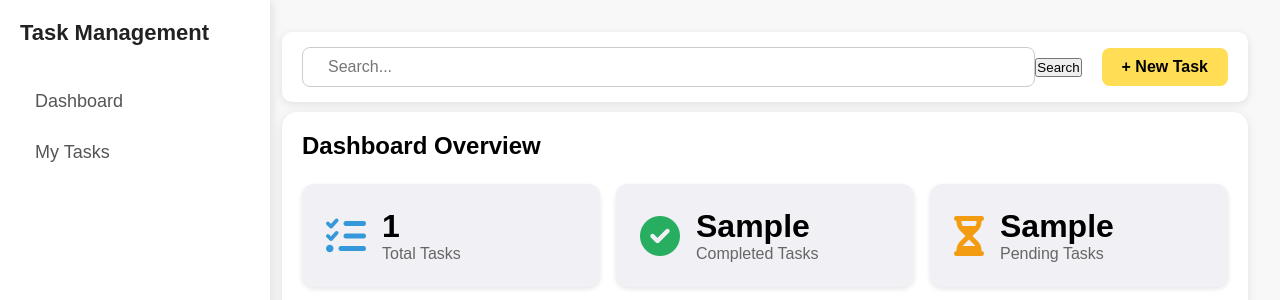
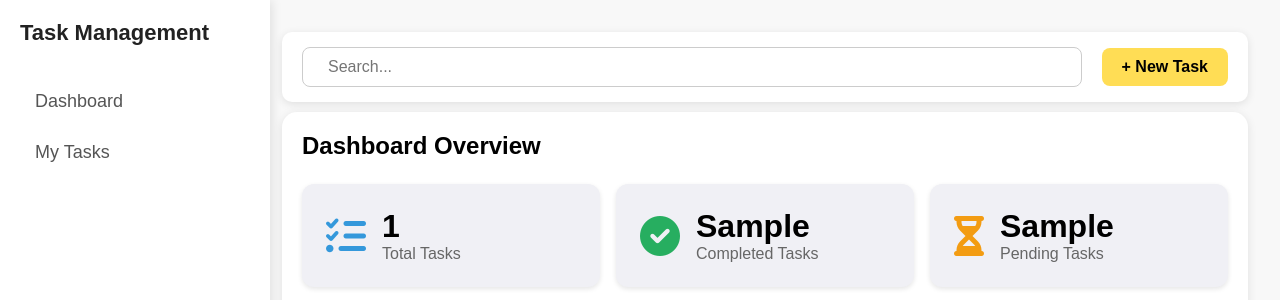
Before and after one commit to Difarnox/apptaskmanajer, a Flask app: template templates/dashboard.html in a window 1280 px wide. Shown: the top 300 px of the page. Run offline with Flask 3, Linux system fonts and the light colour scheme; the template is opened without the code that fills it: most values are stand-ins (such as "Sample title", 1, 10 or a date in 2020); some libraries are stand-ins or nearby versions.

Commit message:
Update dashboard.html

```diff
--- a/templates/dashboard.html
+++ b/templates/dashboard.html
@@ -26,8 +26,7 @@
     <div class="main-content">
         <header>
             <div class="search-container">
-                <input id="search-input" type="text" placeholder="Search...">
-                <button id="search-btn">Search</button>
+                <input type="text" placeholder="Search...">
             </div>
             <button id="add-task-btn" class="new-task">+ New Task</button>
         </header>
@@ -89,7 +88,7 @@
                 <div class="task-card">
                     <div class="task-header">
                         <span class="task-title">{{ task.title }}</span>
-                        <span class="task-category category-{{ task.category | lower }}">{{ task.category or 'No Category' }}</span>
+                        <span class="task-category category-{{ task.category | lower }}">{{ task.category }}</span>
                     </div>
                     <p class="task-info">{{ task.description or "No description" }}</p>
                     <p class="task-info">📅 {{ task.deadline.strftime('%d %b %Y') if task.deadline else "No Deadline" }}</p>
@@ -106,6 +105,7 @@
             </div>
         </div>
 
+
         <!-- Log Out Content -->
         <div id="logout-content" class="tab-content">
             <p>Logging out...</p>
@@ -113,7 +113,7 @@
     </div>
 
     <!-- Task Modal -->
-    <div id="task-modal" style="display: none;">
+    <div id="task-modal">
         <div class="modal-content">
             <h3>Add New Task</h3>
             <form id="task-form">
```
